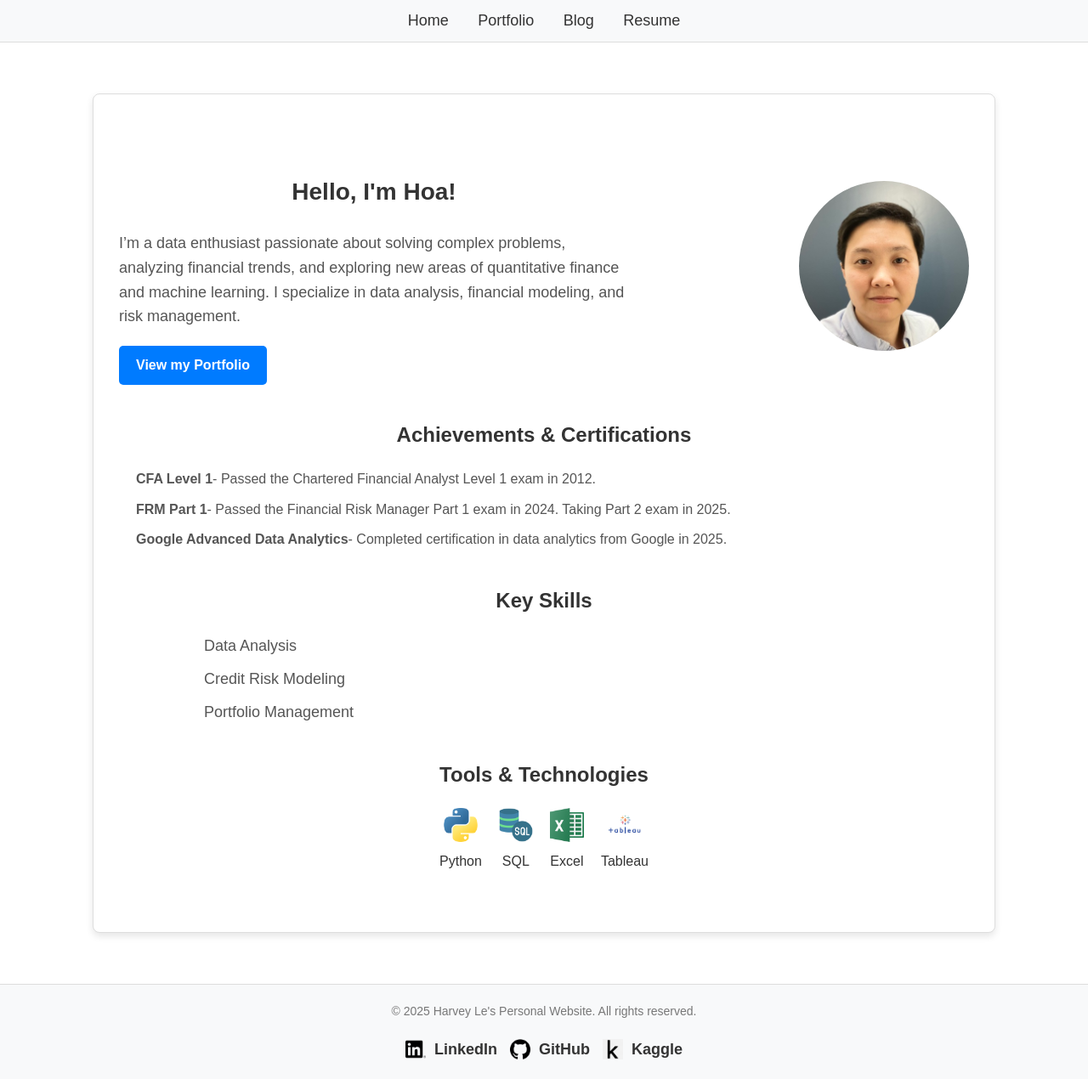
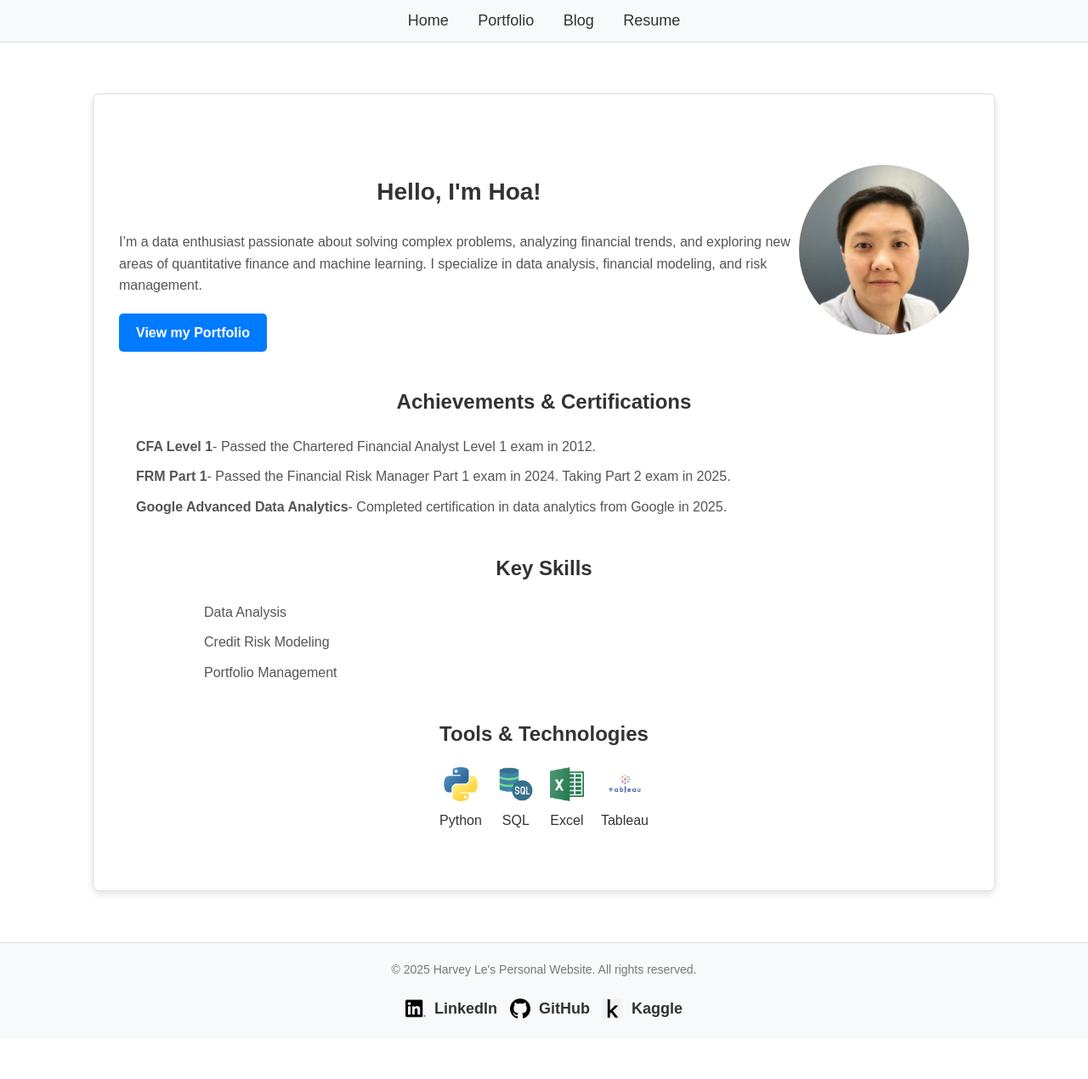
Before and after one commit to Hoale2908/hoale2908.github.io, a Jekyll site: the page built from index.html, in a window 1280 px wide. Shown: the whole page at 85% size. Built offline with Jekyll 4.4.1, drawn with Linux system fonts in a browser that asks for light colours; after the commit the page ends 1222 px from its top, so only the background shows below that.

Commit message:
Refactor input and textarea styles for consistency; adjust max-width and font sizes in introduction section

```diff
--- a/assets/styles.css
+++ b/assets/styles.css
@@ -118,22 +118,6 @@ main {
   height: 24px;
 }
 
-/* Forms */
-input, textarea {
-  width: 100%;
-  padding: 10px;
-  margin-bottom: 15px;
-  border: 1px solid #444;
-  border-radius: 6px;
-  background-color: #2a2a3d;
-  color: #eaeaea;
-}
-
-input:focus, textarea:focus {
-  outline: none;
-  border-color: #10a37f;
-}
-
 
 /* Introduction Section Styling */
 .introduction {
@@ -145,7 +129,7 @@ input:focus, textarea:focus {
 }
 
 .intro-text {
-    max-width: 60%;
+    max-width: 80%;
 }
 
 .intro-text h1 {
@@ -154,7 +138,7 @@ input:focus, textarea:focus {
 }
 
 .intro-text p {
-    font-size: 18px;
+    font-size: 16px;
     color: #555;
     margin-bottom: 20px;
 }
@@ -211,7 +195,7 @@ input:focus, textarea:focus {
 }
 
 .skills ul li {
-  font-size: 18px;
+  font-size: 16px;
   color: #555;
   margin-bottom: 10px;
 }
```
